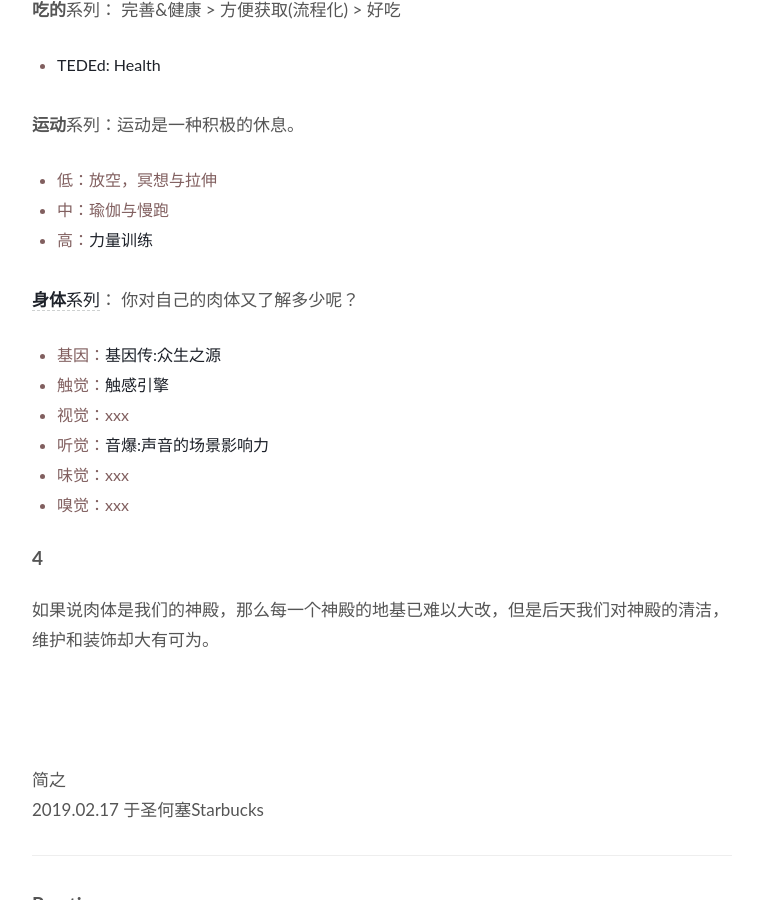
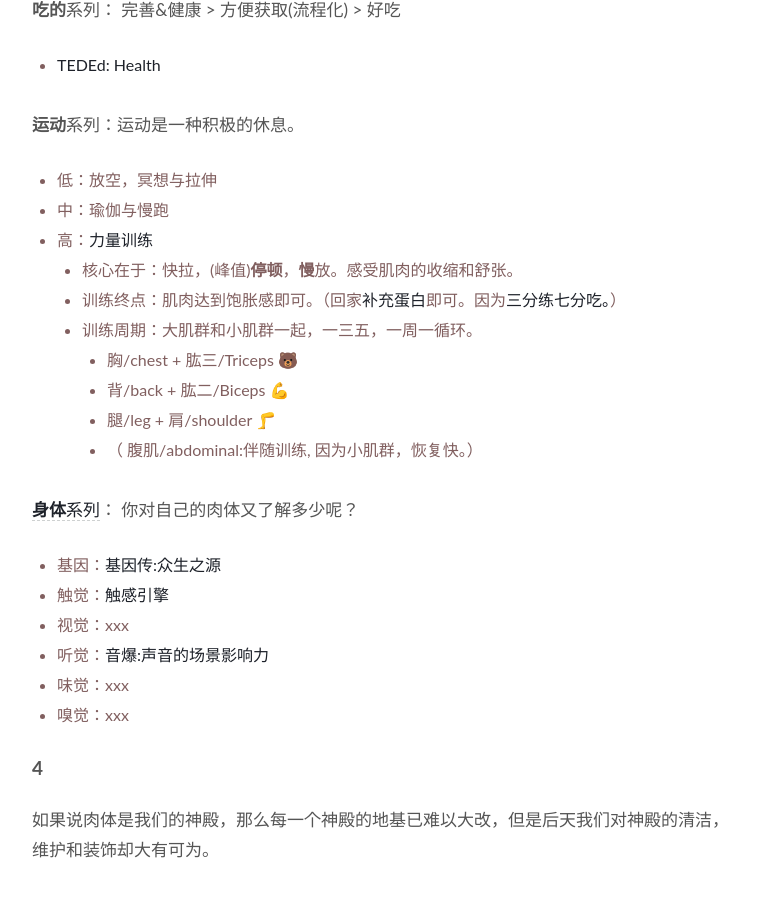
Before and after one commit to WillWang-X/willwang-x.github.io, a Jekyll site: the page built from _posts/2019-02-17-body.md, in a window 1280 px wide and 900 px high, scrolled down 1662 px. Shown: the whole window, without its empty margins (258-1021 px from the left). Built offline with Jekyll 4.4.1, drawn with Linux system fonts in a browser that asks for light colours.

Commit message:
update strenghth training

```diff
--- a/_posts/2019-02-17-body.md
+++ b/_posts/2019-02-17-body.md
@@ -60,6 +60,13 @@ published: true
 - 低：放空，冥想与拉伸
 - 中：瑜伽与慢跑
 - 高：[力量训练](https://workflowy.com/s/38231a5a502d/u2PxQdkg71ogFajv)
+	- 核心在于：快拉，(峰值)**停顿**，**慢**放。感受肌肉的收缩和舒张。
+	- 训练终点：肌肉达到饱胀感即可。（回家[补充蛋白](https://youtu.be/2tM1LFFxeKg)即可。因为[三分练七分吃。](http://i2.wp.com/www.strengtheory.com/wp-content/uploads/2015/07/Myonuclei-Article.png)）
+	- 训练周期：大肌群和小肌群一起，一三五，一周一循环。
+		- 胸/chest + 肱三/Triceps 🐻
+		- 背/back  + 肱二/Biceps 💪
+		- 腿/leg   + 肩/shoulder   🦵
+		- （ 腹肌/abdominal:伴随训练, 因为小肌群，恢复快。）
 
 <br>
 [**身体**系列](https://workflowy.com/s/45796fee7ad7/AEFxys85UyfNHAjz)： 你对自己的肉体又了解多少呢？
```
